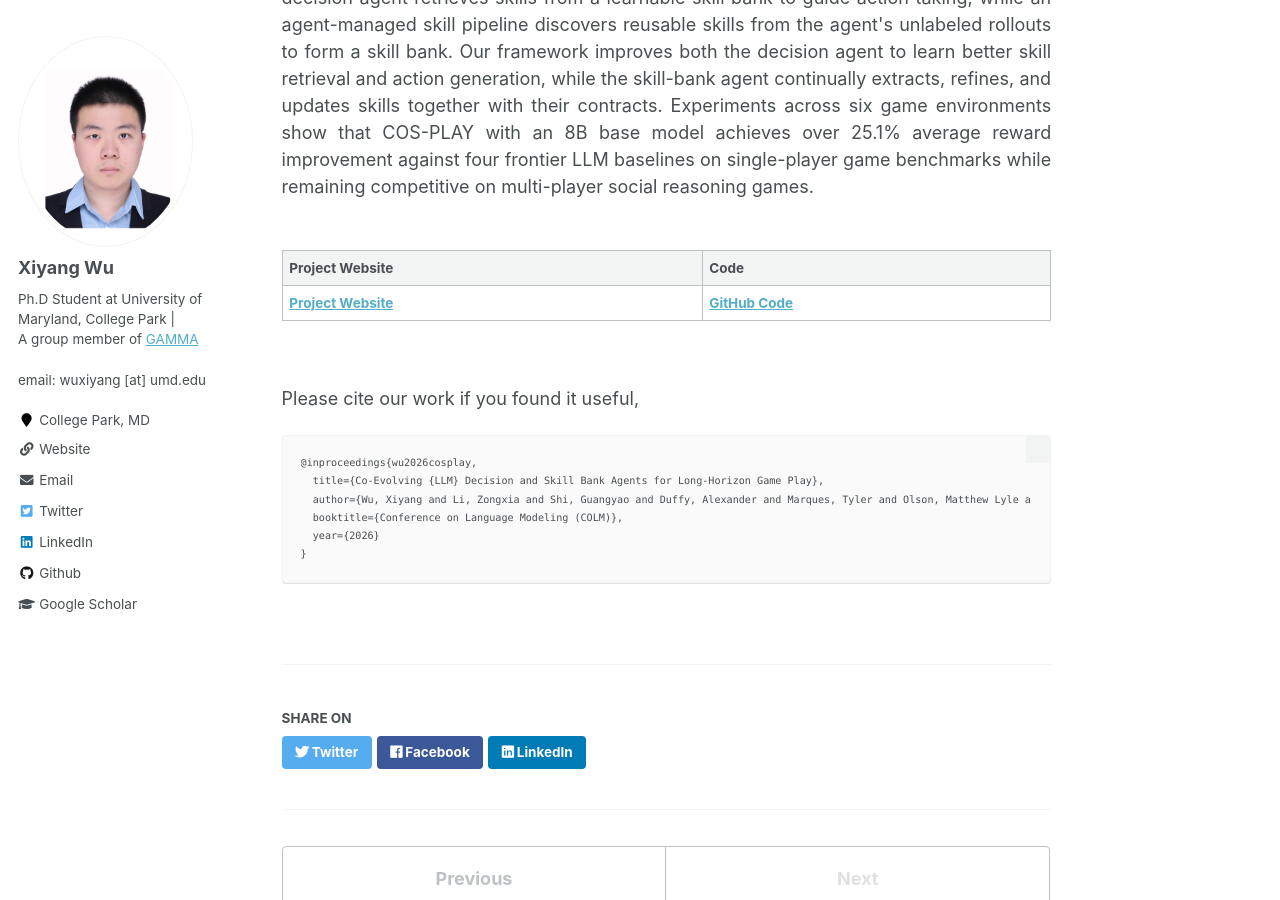
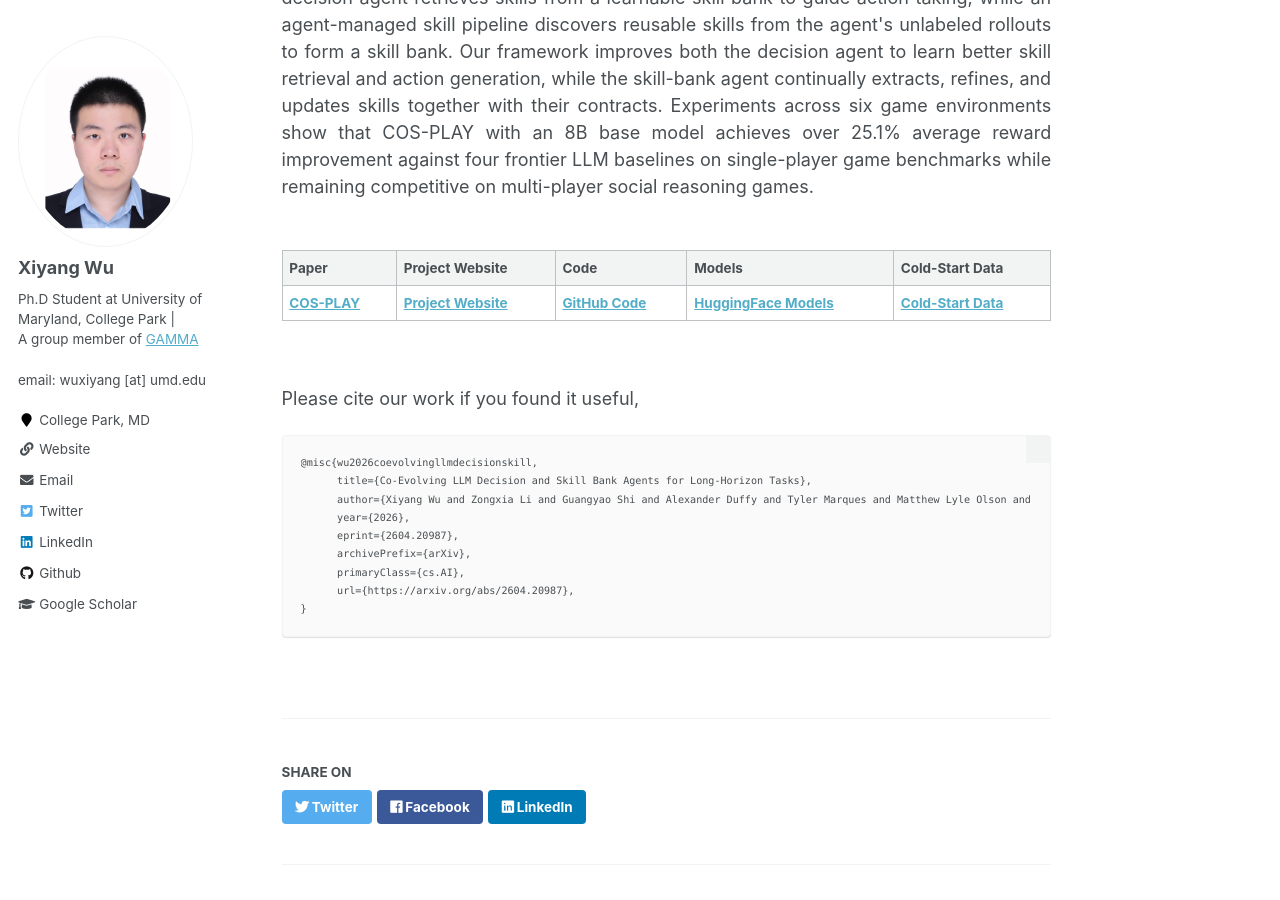
Before and after one commit to wuxiyang1996/wuxiyang1996.github.io, a Jekyll site: the page built from _publications/COSPLAY_04_07_2026.md, in a window 1280 px wide and 900 px high, scrolled down 901 px. Built offline with Jekyll 4.4.1, drawn with Linux system fonts in a browser that asks for light colours.

Commit message:
Update COS-PLAY publication with arXiv, models, and cold-start data links
Made-with: Cursor

````diff
--- a/_publications/COSPLAY_04_07_2026.md
+++ b/_publications/COSPLAY_04_07_2026.md
@@ -6,13 +6,13 @@ excerpt: "Long-horizon interactive environments demand multi-step reasoning, the
 date: 2026-04-07
 venue: 'arXiv preprint'
 short: 'arXiv 2026'
-paperurl: ''
+paperurl: 'https://arxiv.org/abs/2604.20987'
 teaser: '/images/cosplay.png'
 authors: "<b>Xiyang Wu</b>, Zongxia Li, Guangyao Shi, Alexander Duffy, Tyler Marques, Matthew Lyle Olson, Tianyi Zhou, Dinesh Manocha"
 # citation: 'Your Name, You. (2009). &quot;Paper Title Number 1.&quot; <i>Journal 1</i>. 1(1).'
 project: "https://wuxiyang1996.github.io/COSPLAY_page/"
 code: "https://github.com/wuxiyang1996/cos-play"
-dataset: ""
+dataset: "https://huggingface.co/datasets/IntelligenceLab/Cos-Play-Cold-Start"
 redirect_from:
   - /cosplay_paper
 ---
@@ -27,19 +27,22 @@ redirect_from:
 <br>
 
 
-| Project Website                                                          | Code                                                              |
-|--------------------------------------------------------------------------|-------------------------------------------------------------------|
-| [**Project Website**](https://wuxiyang1996.github.io/COSPLAY_page/) | [**GitHub Code**](https://github.com/wuxiyang1996/cos-play) |
+| Paper                                             | Project Website                                                          | Code                                                        | Models                                                                   | Cold-Start Data                                                                                       |
+|---------------------------------------------------|--------------------------------------------------------------------------|-------------------------------------------------------------|--------------------------------------------------------------------------|-------------------------------------------------------------------------------------------------------|
+| [**COS-PLAY**](https://arxiv.org/abs/2604.20987) | [**Project Website**](https://wuxiyang1996.github.io/COSPLAY_page/) | [**GitHub Code**](https://github.com/wuxiyang1996/cos-play) | [**HuggingFace Models**](https://huggingface.co/IntelligenceLab/COS-PLAY) | [**Cold-Start Data**](https://huggingface.co/datasets/IntelligenceLab/Cos-Play-Cold-Start) |
 
 <br>
 
 Please cite our work if you found it useful,
 
 ```
-@inproceedings{wu2026cosplay,
-  title={Co-Evolving {LLM} Decision and Skill Bank Agents for Long-Horizon Game Play},
-  author={Wu, Xiyang and Li, Zongxia and Shi, Guangyao and Duffy, Alexander and Marques, Tyler and Olson, Matthew Lyle and Zhou, Tianyi and Manocha, Dinesh},
-  booktitle={Conference on Language Modeling (COLM)},
-  year={2026}
+@misc{wu2026coevolvingllmdecisionskill,
+      title={Co-Evolving LLM Decision and Skill Bank Agents for Long-Horizon Tasks},
+      author={Xiyang Wu and Zongxia Li and Guangyao Shi and Alexander Duffy and Tyler Marques and Matthew Lyle Olson and Tianyi Zhou and Dinesh Manocha},
+      year={2026},
+      eprint={2604.20987},
+      archivePrefix={arXiv},
+      primaryClass={cs.AI},
+      url={https://arxiv.org/abs/2604.20987},
 }
 ```
````
